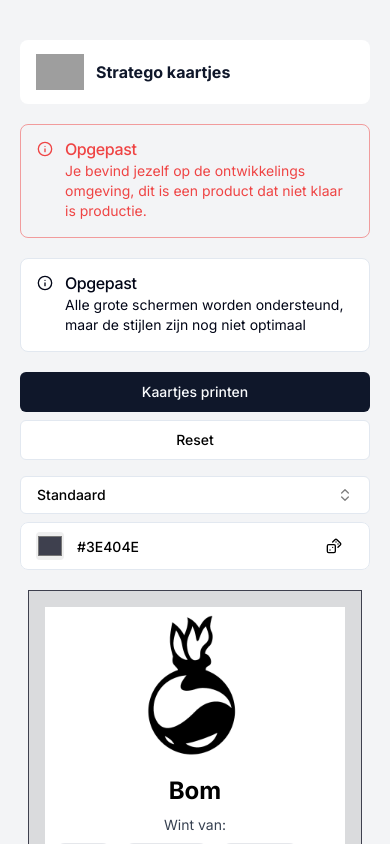
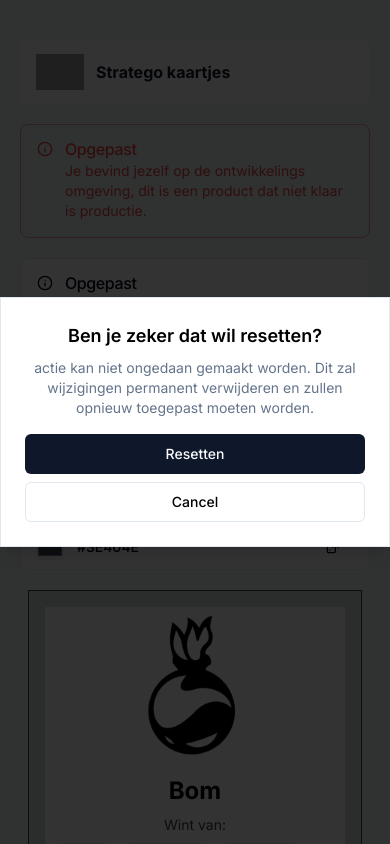
Before and after one commit to Matse2005/Stratego, a Next.js app: page /dev in a window 390 px wide. Both pictures are taken after a click on the button "Reset". Shown: the top 844 px of the page. Built offline with nearby package versions, Linux system fonts and the light colour scheme; grey boxes are pictures that could not be loaded.

Commit message:
Added a verification before resetting

```diff
--- a/package.json
+++ b/package.json
@@ -9,6 +9,7 @@
     "lint": "next lint"
   },
   "dependencies": {
+    "@radix-ui/react-alert-dialog": "^1.0.5",
     "@radix-ui/react-checkbox": "^1.0.4",
     "@radix-ui/react-dialog": "^1.0.5",
     "@radix-ui/react-label": "^2.0.2",
--- a/src/app/dev/page.js
+++ b/src/app/dev/page.js
@@ -9,6 +9,17 @@
 import { Alert, AlertDescription, AlertTitle } from "@/components/ui/alert";
 import Link from "next/link";
 import { ThemeSwitch } from "@/components/ThemeSwitch";
+import {
+  AlertDialog,
+  AlertDialogAction,
+  AlertDialogCancel,
+  AlertDialogContent,
+  AlertDialogDescription,
+  AlertDialogFooter,
+  AlertDialogHeader,
+  AlertDialogTitle,
+  AlertDialogTrigger,
+} from "@/components/ui/alert-dialog";
 
 function getTextColor(backgroundColor) {
   const rgb = /^#?([a-f\d]{2})([a-f\d]{2})([a-f\d]{2})$/i.exec(backgroundColor);
@@ -482,15 +493,34 @@
             >
               Kaartjes printen
             </Button>
-            <Button
-              variant="outline"
-              className="w-full sm:w-auto"
-              onClick={() => {
-                setCards(themes.default);
-              }}
-            >
-              Reset
-            </Button>
+            <AlertDialog>
+              <AlertDialogTrigger asChild>
+                <Button variant="outline">Reset</Button>
+              </AlertDialogTrigger>
+              <AlertDialogContent>
+                <AlertDialogHeader>
+                  <AlertDialogTitle>
+                    Ben je zeker dat wil resetten?
+                  </AlertDialogTitle>
+                  <AlertDialogDescription>
+                    actie kan niet ongedaan gemaakt worden. Dit zal wijzigingen
+                    permanent verwijderen en zullen opnieuw toegepast moeten
+                    worden.
+                  </AlertDialogDescription>
+                </AlertDialogHeader>
+                <AlertDialogFooter>
+                  <AlertDialogCancel>Cancel</AlertDialogCancel>
+                  <AlertDialogAction
+                    onClick={() => {
+                      setCards(themes.default);
+                    }}
+                    variant="destructive"
+                  >
+                    Resetten
+                  </AlertDialogAction>
+                </AlertDialogFooter>
+              </AlertDialogContent>
+            </AlertDialog>
           </div>
           <div className="space-y-2 sm:flex sm:space-x-2 sm:items-center sm:space-y-0">
             <div className="w-full sm:max-w-xs">
--- a/src/app/page.js
+++ b/src/app/page.js
@@ -473,15 +473,34 @@
             >
               Kaartjes printen
             </Button>
-            <Button
-              variant="outline"
-              className="w-full sm:w-auto"
-              onClick={() => {
-                setCards(themes.default);
-              }}
-            >
-              Reset
-            </Button>
+            <AlertDialog>
+              <AlertDialogTrigger asChild>
+                <Button variant="outline">Reset</Button>
+              </AlertDialogTrigger>
+              <AlertDialogContent>
+                <AlertDialogHeader>
+                  <AlertDialogTitle>
+                    Ben je zeker dat wil resetten?
+                  </AlertDialogTitle>
+                  <AlertDialogDescription>
+                    actie kan niet ongedaan gemaakt worden. Dit zal wijzigingen
+                    permanent verwijderen en zullen opnieuw toegepast moeten
+                    worden.
+                  </AlertDialogDescription>
+                </AlertDialogHeader>
+                <AlertDialogFooter>
+                  <AlertDialogCancel>Cancel</AlertDialogCancel>
+                  <AlertDialogAction
+                    onClick={() => {
+                      setCards(themes.default);
+                    }}
+                    variant="destructive"
+                  >
+                    Resetten
+                  </AlertDialogAction>
+                </AlertDialogFooter>
+              </AlertDialogContent>
+            </AlertDialog>
           </div>
           <div className="space-y-2 sm:flex sm:space-x-2 sm:items-center sm:space-y-0">
             <div className="w-full sm:max-w-xs">
--- /dev/null
+++ b/src/components/ui/alert-dialog.jsx
@@ -0,0 +1,99 @@
+"use client"
+
+import * as React from "react"
+import * as AlertDialogPrimitive from "@radix-ui/react-alert-dialog"
+
+import { cn } from "@/lib/utils"
+import { buttonVariants } from "@/components/ui/button"
+
+const AlertDialog = AlertDialogPrimitive.Root
+
+const AlertDialogTrigger = AlertDialogPrimitive.Trigger
+
+const AlertDialogPortal = AlertDialogPrimitive.Portal
+
+const AlertDialogOverlay = React.forwardRef(({ className, ...props }, ref) => (
+  <AlertDialogPrimitive.Overlay
+    className={cn(
+      "fixed inset-0 z-50 bg-black/80  data-[state=open]:animate-in data-[state=closed]:animate-out data-[state=closed]:fade-out-0 data-[state=open]:fade-in-0",
+      className
+    )}
+    {...props}
+    ref={ref} />
+))
+AlertDialogOverlay.displayName = AlertDialogPrimitive.Overlay.displayName
+
+const AlertDialogContent = React.forwardRef(({ className, ...props }, ref) => (
+  <AlertDialogPortal>
+    <AlertDialogOverlay />
+    <AlertDialogPrimitive.Content
+      ref={ref}
+      className={cn(
+        "fixed left-[50%] top-[50%] z-50 grid w-full max-w-lg translate-x-[-50%] translate-y-[-50%] gap-4 border border-slate-200 bg-white p-6 shadow-lg duration-200 data-[state=open]:animate-in data-[state=closed]:animate-out data-[state=closed]:fade-out-0 data-[state=open]:fade-in-0 data-[state=closed]:zoom-out-95 data-[state=open]:zoom-in-95 data-[state=closed]:slide-out-to-left-1/2 data-[state=closed]:slide-out-to-top-[48%] data-[state=open]:slide-in-from-left-1/2 data-[state=open]:slide-in-from-top-[48%] sm:rounded-lg dark:border-slate-800 dark:bg-slate-950",
+        className
+      )}
+      {...props} />
+  </AlertDialogPortal>
+))
+AlertDialogContent.displayName = AlertDialogPrimitive.Content.displayName
+
+const AlertDialogHeader = ({
+  className,
+  ...props
+}) => (
+  <div
+    className={cn("flex flex-col space-y-2 text-center sm:text-left", className)}
+    {...props} />
+)
+AlertDialogHeader.displayName = "AlertDialogHeader"
+
+const AlertDialogFooter = ({
+  className,
+  ...props
+}) => (
+  <div
+    className={cn("flex flex-col-reverse sm:flex-row sm:justify-end sm:space-x-2", className)}
+    {...props} />
+)
+AlertDialogFooter.displayName = "AlertDialogFooter"
+
+const AlertDialogTitle = React.forwardRef(({ className, ...props }, ref) => (
+  <AlertDialogPrimitive.Title ref={ref} className={cn("text-lg font-semibold", className)} {...props} />
+))
+AlertDialogTitle.displayName = AlertDialogPrimitive.Title.displayName
+
+const AlertDialogDescription = React.forwardRef(({ className, ...props }, ref) => (
+  <AlertDialogPrimitive.Description
+    ref={ref}
+    className={cn("text-sm text-slate-500 dark:text-slate-400", className)}
+    {...props} />
+))
+AlertDialogDescription.displayName =
+  AlertDialogPrimitive.Description.displayName
+
+const AlertDialogAction = React.forwardRef(({ className, ...props }, ref) => (
+  <AlertDialogPrimitive.Action ref={ref} className={cn(buttonVariants(), className)} {...props} />
+))
+AlertDialogAction.displayName = AlertDialogPrimitive.Action.displayName
+
+const AlertDialogCancel = React.forwardRef(({ className, ...props }, ref) => (
+  <AlertDialogPrimitive.Cancel
+    ref={ref}
+    className={cn(buttonVariants({ variant: "outline" }), "mt-2 sm:mt-0", className)}
+    {...props} />
+))
+AlertDialogCancel.displayName = AlertDialogPrimitive.Cancel.displayName
+
+export {
+  AlertDialog,
+  AlertDialogPortal,
+  AlertDialogOverlay,
+  AlertDialogTrigger,
+  AlertDialogContent,
+  AlertDialogHeader,
+  AlertDialogFooter,
+  AlertDialogTitle,
+  AlertDialogDescription,
+  AlertDialogAction,
+  AlertDialogCancel,
+}
```
Also changed, not shown: 1 other file (tests, documents, lock files or other folders).
